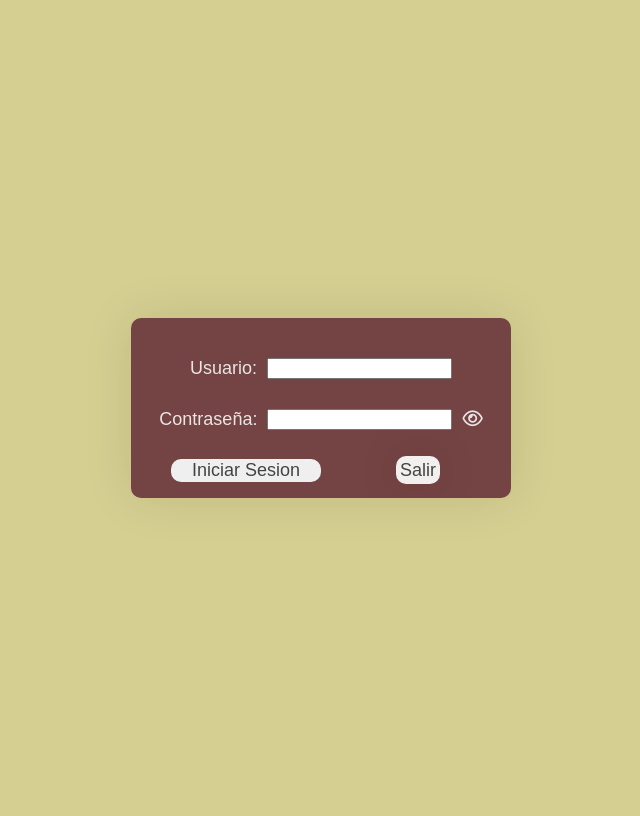
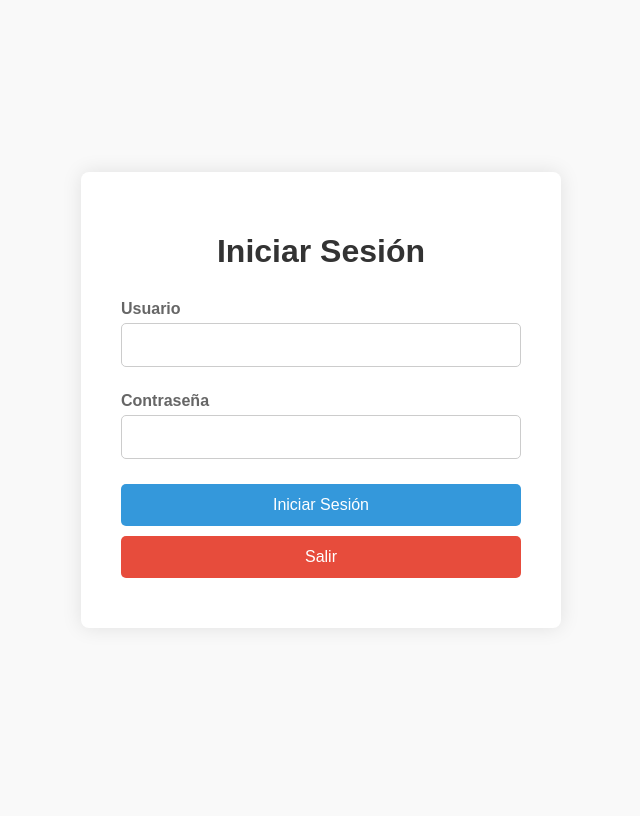
Before and after one commit to kyozApp/LaBrujaStore, a PHP site: page /view/login.php in a window 1280 px wide. Shown: the whole page, without its empty margins (319-959 px from the left). After the commit the page ends 578 px from the top, so only its background shows below. Run offline with PHP 8.4, Linux system fonts and the light colour scheme.

Commit message:
estilos
probando

```diff
--- a/css/login.css
+++ b/css/login.css
@@ -1,75 +1,117 @@
+/* Estilos generales */
 body {
-    font-family: sans-serif;
-    font-size: large;
+    font-family: Arial, sans-serif;
+    margin: 0;
+    padding: 0;
     display: flex;
     justify-content: center;
     align-items: center;
-    min-height: 100vh;
-    background: #d6cf92;
+    height: 100vh;
+    background-color: #f9f9f9;
 }
 
-.wrapper {
-    width: 300px;
-    height: 100px;
-    background: #744343;
-    border-radius: 10px;
+.login-form {
+    background-color: #fff;
     padding: 40px;
-    box-shadow: 0 0 50px rgba(0, 0, 0, 0.1);
-    overflow: hidden;
-    color: rgb(234, 229, 229);
-
+    border-radius: 8px;
+    box-shadow: 0 0 20px rgba(0, 0, 0, 0.1);
+    text-align: center;
+    max-width: 400px;
+    width: 100%;
 }
 
-
-.user-container {
-    display: flex;
-    justify-content: center;
-    align-items: center;
+.form-wrapper {
+    margin: 0 auto;
 }
 
-.password-container {
-    display: flex;
-    justify-content: center;
-    align-items: center;
-    height: 80%;
+h1 {
+    margin-bottom: 30px;
+    color: #333;
+}
+
+.input-container {
+    margin-bottom: 25px;
+    text-align: left;
+}
+
+label {
+    display: block;
+    margin-bottom: 5px;
+    color: #666;
+    font-weight: bold;
+}
+
+input[type="text"],
+input[type="password"] {
+    width: 100%;
+    padding: 12px;
+    border-radius: 5px;
+    border: 1px solid #ccc;
+    font-size: 16px;
+    box-sizing: border-box;
+}
+
+.password-input {
+    position: relative;
 }
 
 .toggle-password {
+    position: absolute;
+    right: 10px;
+    top: 50%;
+    transform: translateY(-50%);
     cursor: pointer;
-    margin-left: 10px;
+    color: #999;
+    font-size: 20px;
 }
 
-
-button {
-    width: 50%;
-    border-radius: 10px;
-    cursor: pointer;
-    border: none;
-    outline: none;
-    font-size: 16px;
-    color: #444;
-    font-weight: 500;
-    font-size: large;
-    margin-right: 70px;
+.button-container {
+    display: flex;
+    flex-direction: column;
 }
 
-.button {
-    background: #f2efef;
-    padding: 4px;
-    box-shadow: 0 0 50px rgba(0, 0, 0, 0.1);
-    overflow: hidden;
-    border-radius: 10px;
+.submit-button,
+.exit-button {
+    padding: 12px;
+    border: none;
+    border-radius: 5px;
+    color: #fff;
+    font-size: 16px;
+    text-align: center;
+    text-decoration: none;
     cursor: pointer;
-    border: none;
-    outline: none;
-    font-size: 16px;
-    font-weight: 500;
-    font-size: large;
-    text-decoration: none;
-    color: #444;
+    transition: background-color 0.3s ease;
+    margin-bottom: 10px;
 }
 
+.submit-button {
+    background-color: #3498db;
+}
 
-.label-cont {
-    margin-right: 10px;
+.exit-button {
+    background-color: #e74c3c;
 }
+
+.submit-button:hover,
+.exit-button:hover {
+    background-color: #2980b9;
+}
+
+/* Media Queries para tamaños de pantalla más pequeños */
+@media screen and (max-width: 768px) {
+    .login-form {
+        padding: 20px;
+        margin: 20px;
+    }
+
+    .button-container {
+        flex-direction: row;
+    }
+
+    .submit-button,
+    .exit-button {
+        flex: 1;
+        margin-right: 5px;
+        margin-bottom: 0;
+    }
+}
--- a/view/login.php
+++ b/view/login.php
@@ -50,25 +50,29 @@ if ($_SERVER["REQUEST_METHOD"] == "POST") {
 
 <body>
 
-    <form method="post" action="">
-        <div class="wrapper">
+<form method="post" action="" class="login-form">
+        <div class="form-wrapper">
 
-            <div class="user-container">
-                <label class="label-cont" for="usuario">Usuario:</label>
+            <h1>Iniciar Sesión</h1>
+
+            <div class="input-container">
+                <label for="usuario">Usuario</label>
                 <input type="text" id="usuario" name="usuario" required>
             </div>
-            <div class="password-container">
-                <label class="label-cont" for="contrasena">Contraseña:</label>
-                <input type="password" id="contrasena" name="contrasena" required>
-                <span class="toggle-password" onclick="togglePassword()"><i class="fa-regular fa-eye"></i></span>
+            <div class="input-container">
+                <label for="contrasena">Contraseña</label>
+                <div class="password-input">
+                    <input type="password" id="contrasena" name="contrasena" required>
+                    <span class="toggle-password"></span>
+                </div>
             </div>
 
-            <button class="submit" type="submit">Iniciar Sesion</button>
-
-            <a href="../index.php" type="button" class="button">Salir</a>
+            <div class="button-container">
+                <button class="submit-button" type="submit">Iniciar Sesión</button>
+                <a href="../index.php" class="exit-button">Salir</a>
+            </div>
 
         </div>
-
     </form>
 
     <script src="../js/login.js"></script>
```
Also changed, not shown: css/catalogo.css (+119 -8 lines), css/catalogo_header.css (added, +261 -0 lines), view/catalogo.php (+7 -9 lines).
